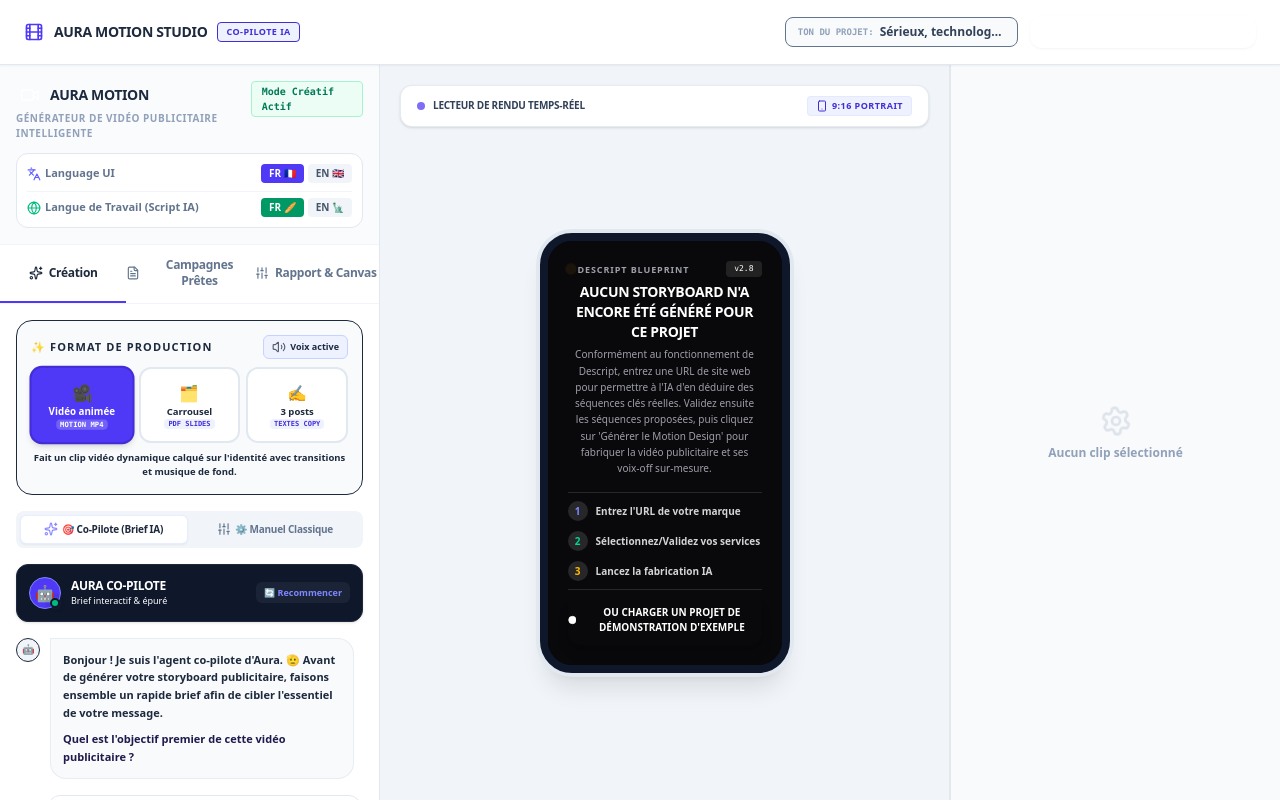
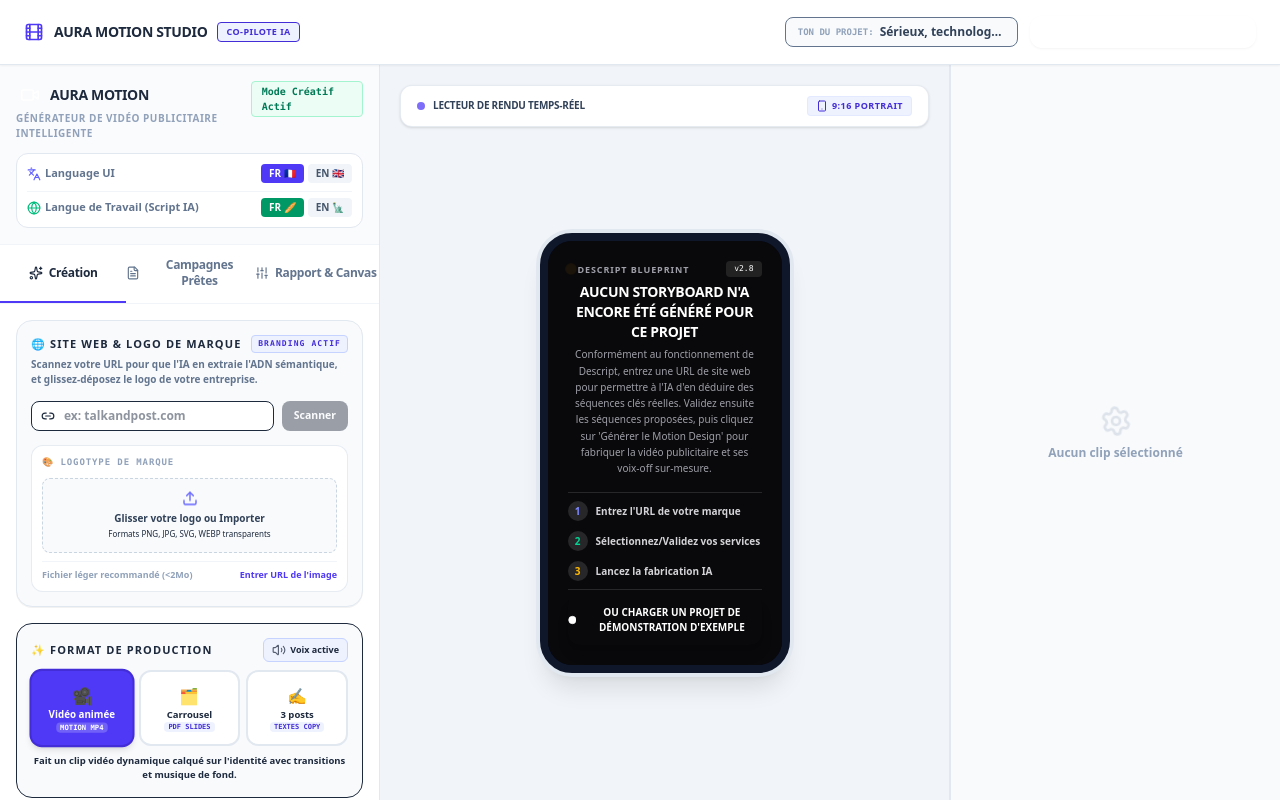
Before and after one commit to Luc-Leadr/Aura, a React (Vite) app: page / in a window 1280 px wide. Built offline with nearby package versions, Linux system fonts and the light colour scheme; a web font is replaced by a local one.

Commit message:
feat: enhance branding and logo upload support
Add brand identity section to the sidebar and expand supported logo formats to include SVG and WebP for improved asset compatibility.

```diff
--- a/src/components/Sidebar.tsx
+++ b/src/components/Sidebar.tsx
@@ -654,7 +654,7 @@ export default function Sidebar({
   };
 
   const handleLogoFile = (file: File) => {
-    if (file && (file.type === "image/png" || file.type === "image/jpeg" || file.type === "image/jpg")) {
+    if (file && (file.type.startsWith("image/") || file.name.toLowerCase().endsWith(".svg") || file.name.toLowerCase().endsWith(".webp"))) {
       const reader = new FileReader();
       reader.onloadend = () => {
         onUpdateSettings({
@@ -852,6 +852,144 @@ export default function Sidebar({
       <div className="flex-1 overflow-y-auto p-4 scrollbar-thin">
         {activeTab === 'create' && (
           <div className="space-y-4">
+            {/* OMNIPRESENT SITE WEB & IDENTITÉ DE MARQUE */}
+            <div className="bg-slate-50 p-3.5 rounded-2xl border border-slate-200 space-y-3.5 shadow-2xs">
+              <div>
+                <label className="text-[11px] font-black text-slate-800 uppercase tracking-widest flex items-center justify-between">
+                  <span>🌐 {language === 'fr' ? "SITE WEB & LOGO DE MARQUE" : "WEBSITE & BRAND LOGO"}</span>
+                  <span className="text-[8px] bg-indigo-50 text-indigo-700 border border-indigo-200 font-extrabold px-1.5 py-0.5 rounded uppercase font-mono">
+                    {settings.logoUrl ? (language === 'fr' ? "Logo Connecté" : "Logo Connected") : (language === 'fr' ? "Branding Actif" : "Branding Active")}
+                  </span>
+                </label>
+                <p className="text-[10px] text-slate-500 mt-1 leading-normal font-semibold">
+                  {language === 'fr'
+                    ? "Scannez votre URL pour que l'IA en extraie l'ADN sémantique, et glissez-déposez le logo de votre entreprise."
+                    : "Connect your URL for automated features extraction, and drop your custom brand icon."}
+                </p>
+              </div>
+
+              {/* Website Input & Scan Actions */}
+              <div className="flex gap-2">
+                <div className="relative flex-1">
+                  <span className="absolute inset-y-0 left-0 flex items-center pl-2.5 pointer-events-none">
+                    <Link2 className="w-3.5 h-3.5 text-indigo-505" />
+                  </span>
+                  <input
+                    id="persistent-website-url"
+                    type="text"
+                    placeholder={language === 'fr' ? "ex: talkandpost.com" : "e.g. yoursite.com"}
+                    value={url}
+                    onChange={(e) => {
+                      setUrl(e.target.value);
+                      setCompanionUrlInput(e.target.value);
+                    }}
+                    onKeyDown={(e) => {
+                      if (e.key === 'Enter' && url.trim().length > 3) {
+                        e.preventDefault();
+                        handleAnalyzeWebsite();
+                      }
+                    }}
+                    className="w-full bg-white border border-slate-210 text-slate-800 rounded-lg py-1.5 pl-8 pr-3 text-xs focus:ring-1 focus:ring-indigo-500 focus:outline-none shadow-3xs font-semibold"
+                  />
+                </div>
+                <button
+                  id="btn-persistent-analyze"
+                  type="button"
+                  onClick={() => handleAnalyzeWebsite()}
+                  disabled={isAnalyzing || url.trim().length < 3}
+                  className="px-3 py-1.5 bg-slate-900 hover:bg-black text-white text-[10.5px] font-bold rounded-lg hover:shadow-xs transition flex items-center gap-1.5 cursor-pointer flex-shrink-0 disabled:opacity-40"
+                >
+                  {isAnalyzing ? (
+                    <RefreshCw className="w-3.5 h-3.5 animate-spin" />
+                  ) : (
+                    language === 'fr' ? "Scanner" : "Scan"
+                  )}
+                </button>
+              </div>
+
+              {/* Logo Drag n Drop Zone */}
+              <div className="bg-white p-2.5 rounded-xl border border-slate-200/80 space-y-2">
+                <div className="flex items-center justify-between">
+                  <span className="text-[9px] font-extrabold text-slate-400 uppercase tracking-widest block font-mono">
+                    🎨 {language === 'fr' ? "Logotype de marque" : "Company Logo"}
+                  </span>
+                  {settings.logoUrl && (
+                    <span className="text-[7.5px] bg-emerald-500/10 text-emerald-700 border border-emerald-500/20 font-black px-1.5 py-0.5 rounded uppercase font-mono">
+                      {language === 'fr' ? "Logo Intégré √" : "Logo Linked √"}
+                    </span>
+                  )}
+                </div>
+
+                {settings.logoUrl ? (
+                  <div className="flex items-center gap-2 bg-slate-50 border border-slate-100 p-1.5 rounded-lg">
+                    <div className="relative flex items-center justify-center bg-white border border-slate-200 rounded-md p-1 w-8 h-8 shadow-3xs flex-shrink-0 overflow-hidden">
+                      <img
+                        src={settings.logoUrl}
+                        alt="Logo Marque"
+                        className="max-w-full max-h-full object-contain rounded"
+                        referrerPolicy="no-referrer"
+                      />
+                    </div>
+                    <div className="flex-1 min-w-0 text-left">
+                      <p className="text-[9px] font-extrabold text-slate-800 truncate">{language === 'fr' ? "Logo Actif" : "Active Brand Logo"}</p>
+                      <p className="text-[8px] text-slate-400 truncate">{language === 'fr' ? "Affiché sur le lecteur vidéo" : "Rendered inside watermark"}</p>
+                    </div>
+                    <button
+                      type="button"
+                      onClick={() => onUpdateSettings({ ...settings, logoUrl: "" })}
+                      className="p-1.5 bg-red-50 hover:bg-red-100 text-red-600 rounded-md transition cursor-pointer"
+                      title={language === 'fr' ? "Supprimer le logo" : "Remove logo"}
+                    >
+                      <Trash2 className="w-3.5 h-3.5" />
+                    </button>
+                  </div>
+                ) : (
+                  <div
+                    id="persistent-logo-drag-container"
+                    onDragEnter={handleLogoDrag}
+                    onDragOver={handleLogoDrag}
+                    onDragLeave={handleLogoDrag}
+                    onDrop={handleLogoDrop}
+                    onClick={() => fileInputRef.current?.click()}
+                    className={`border border-dashed rounded-lg p-3 text-center cursor-pointer transition ${
+                      dragActive
+                        ? 'border-indigo-500 bg-indigo-50/50'
+                        : 'border-slate-300 bg-slate-50 hover:border-indigo-400 hover:bg-slate-100/50'
+                    }`}
+                  >
+                    <Upload className="w-4 h-4 text-indigo-500 mx-auto mb-1 animate-bounce" />
+                    <p className="text-[10px] font-black text-slate-700">{language === 'fr' ? "Glisser votre logo ou Importer" : "Drag your logo or Browse"}</p>
+                    <p className="text-[8px] text-slate-450 mt-0.5">{language === 'fr' ? "Formats PNG, JPG, SVG, WEBP transparents" : "Supports transparent PNG, SVG, JPG, WEBP"}</p>
+                  </div>
+                )}
+
+                {/* Hideable Text input fallback for logo URL */}
+                <div className="flex justify-between items-center text-[9px] pt-1.5 border-t border-slate-100">
+                  <span className="text-slate-400 font-semibold">{language === 'fr' ? "Fichier léger recommandé (<2Mo)" : "Light file recommended (<2MB)"}</span>
+                  <button
+                    type="button"
+                    onClick={() => setShowUrlLogoInput(!showUrlLogoInput)}
+                    className="text-indigo-600 hover:text-indigo-800 font-extrabold cursor-pointer"
+                  >
+                    {showUrlLogoInput ? (language === 'fr' ? "Masquer URL" : "Hide URL") : (language === 'fr' ? "Entrer URL de l'image" : "Use logo URL link")}
+                  </button>
+                </div>
+
+                {showUrlLogoInput && (
+                  <div className="pt-1 animate-in slide-in-from-top-1 duration-100">
+                    <input
+                      id="persistent-input-logo-url"
+                      type="text"
+                      placeholder={language === 'fr' ? "Lien absolu vers l'image du logo (ex: https://...)" : "Absolute image URL link (e.g. https://...)"}
+                      value={settings.logoUrl || ""}
+                      onChange={(e) => onUpdateSettings({ ...settings, logoUrl: e.target.value })}
+                      className="w-full bg-white border border-slate-205 text-slate-800 rounded-md py-1 px-2 text-[9.5px] focus:ring-1 focus:ring-indigo-500 font-medium"
+                    />
+                  </div>
+                )}
+              </div>
+            </div>
+
             {/* 1. SELECTION DU CANAL/FORMAT DE CRÉATION */}
             <div className="bg-slate-50 p-3.5 rounded-2xl border border-slate-205 space-y-2">
               <div className="flex items-center justify-between">
@@ -1081,6 +1219,15 @@ export default function Sidebar({
                               setPrompt(chosenObj);
                               handleSelectPlatform(opt.platform);
                               setScriptVibe(opt.vibe);
+
+                              if (opt.id === 'saas_product') {
+                                onUpdateCampaignType('video-animated');
+                              } else if (opt.id === 'concept_explainer') {
+                                onUpdateCampaignType('static-carousel');
+                              } else if (opt.id === 'brand_story') {
+                                onUpdateCampaignType('linkedin-3-posts');
+                              }
+
                               setCompanionStep(2);
                             }}
                             className="w-full text-left p-2.5 bg-white border border-slate-200 hover:border-indigo-500 hover:bg-indigo-50/10 rounded-xl text-xs font-black text-slate-705 transition cursor-pointer flex justify-between items-center"
@@ -1818,7 +1965,7 @@ export default function Sidebar({
                 </div>
 
                 {/* Step 1: Analyze Website & Extract Core Sequences (The Descript feature) with Parallel Logo Integration */}
-                <div id="step-analyze-container" className="space-y-3.5 border-t border-slate-100 pt-4">
+                <div id="step-analyze-container" className="hidden">
                   <div>
                     <label className="text-[11.5px] font-black text-slate-700 uppercase tracking-wider flex items-center justify-between">
                       <span>{t.step_analyze}</span>
```
